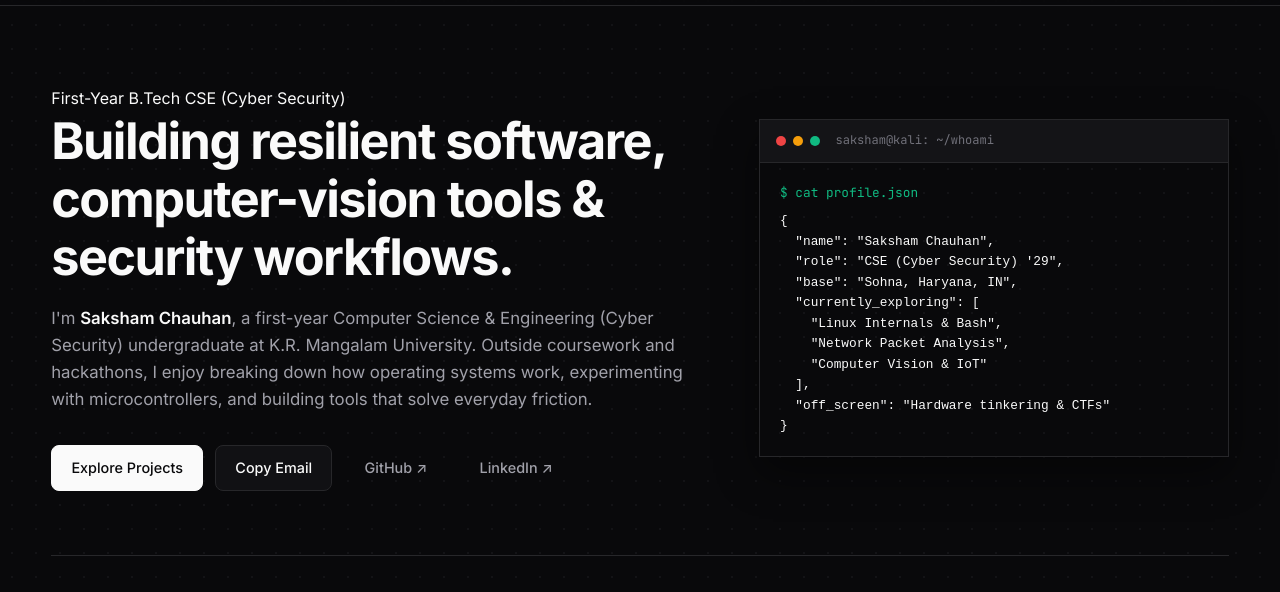
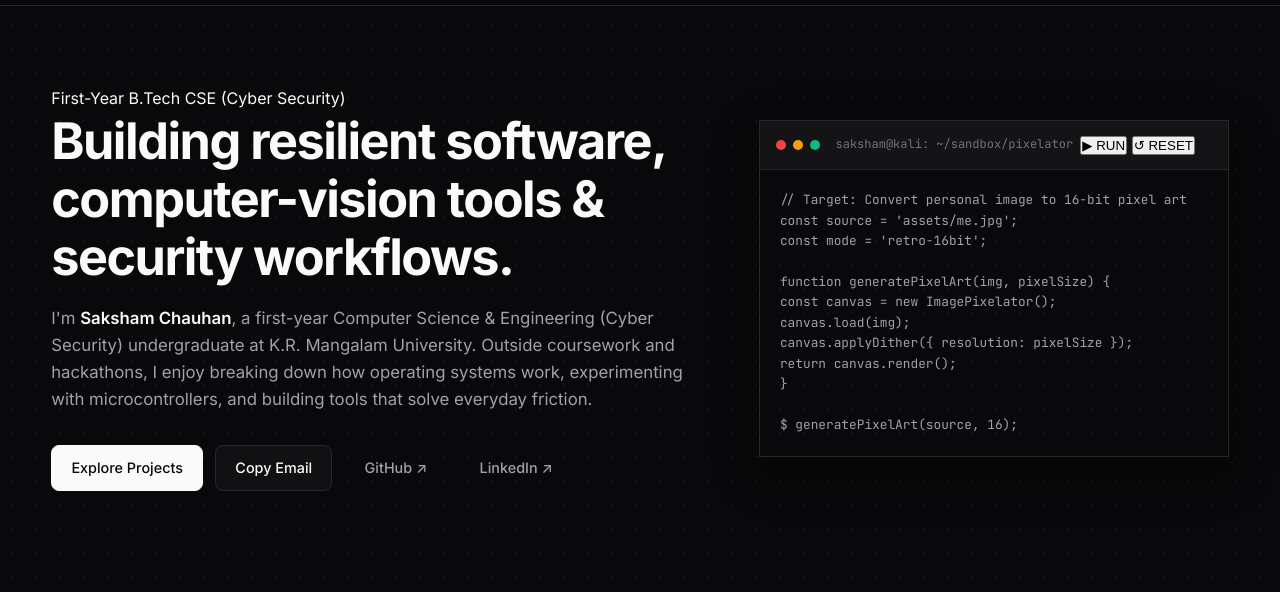
Before and after one commit to sakshamC2007/SAKSHAM-PORTFOLIO, a plain HTML site: page index.html in a window 1280 px wide. Shown: the part 59-651 px from the top of the page. Drawn offline with Linux system fonts and the light colour scheme.

Commit message:
Update terminal section for interactive developer sandbox

```diff
--- a/index.html
+++ b/index.html
@@ -62,32 +62,48 @@
           </div>
         </div>
 
-        <aside class="hero-terminal" aria-label="Developer profile summary">
+ <aside class="hero-terminal" aria-label="Interactive Developer Sandbox">
           <div class="terminal-bar">
             <span class="dot dot-red"></span>
             <span class="dot dot-yellow"></span>
             <span class="dot dot-green"></span>
-            <span class="terminal-title">saksham@kali: ~/whoami</span>
+            <span class="terminal-title">saksham@kali: ~/sandbox/pixelator</span>
+            <div class="terminal-actions">
+              <button id="run-btn" class="run-badge">▶ RUN</button>
+              <button id="reset-btn" class="reset-badge">↺ RESET</button>
+            </div>
           </div>
-          <div class="terminal-body">
-            <p><span class="cmd">$ cat profile.json</span></p>
-            <pre>{
-  "name": "Saksham Chauhan",
-  "role": "CSE (Cyber Security) '29",
-  "base": "Sohna, Haryana, IN",
-  "currently_exploring": [
-    "Linux Internals & Bash",
-    "Network Packet Analysis",
-    "Computer Vision & IoT"
-  ],
-  "off_screen": "Hardware tinkering & CTFs"
-}</pre>
+          <div class="terminal-body" id="sandbox-body">
+            <!-- IDE View (Code before click) -->
+            <div id="ide-view">
+              <p class="comment">// Target: Convert personal image to 16-bit pixel art</p>
+              <p><span class="keyword">const</span> <span class="variable">source</span> = <span class="string">'assets/me.jpg'</span>;</p>
+              <p><span class="keyword">const</span> <span class="variable">mode</span> = <span class="string">'retro-16bit'</span>;</p>
+              <br>
+              <p><span class="keyword">function</span> <span class="function">generatePixelArt</span>(<span class="parameter">img</span>, <span class="parameter">pixelSize</span>) {</p>
+              <p class="indent"><span class="keyword">const</span> <span class="variable">canvas</span> = <span class="keyword">new</span> <span class="variable">ImagePixelator</span>();</p>
+              <p class="indent"><span class="variable">canvas</span>.<span class="property">load</span>(img);</p>
+              <p class="indent"><span class="variable">canvas</span>.<span class="property">applyDither</span>({ resolution: pixelSize });</p>
+              <p class="indent"><span class="keyword">return</span> <span class="variable">canvas</span>.<span class="property">render</span>();</p>
+              <p>}</p>
+              <br>
+              <p class="cmd-line"><span class="prompt">$</span> generatePixelArt(source, 16);</p>
+            </div>
+
+            <!-- Visual canvas/output view (Hidden until clicked) -->
+            <div id="output-view" class="hidden">
+              <div class="output-header">
+                <span class="pulse-dot active" id="status-pulse"></span>
+                <span id="output-status">Compiling...</span>
+              </div>
+              <div class="canvas-container">
+                <img id="raw-photo" src="assets/me.jpg" alt="Source" class="hidden" />
+                <img id="pixelated-photo" src="assets/me-pixel.png" alt="Generated Pixel Art" class="hidden" />
+                <div id="glitch-overlay" class="hidden"></div>
+              </div>
+            </div>
           </div>
         </aside>
-      </div>
-     </section>
-
-    <hr class="divider" />
 
     <!-- Featured Projects Section -->
     <section id="projects" class="section">
```
